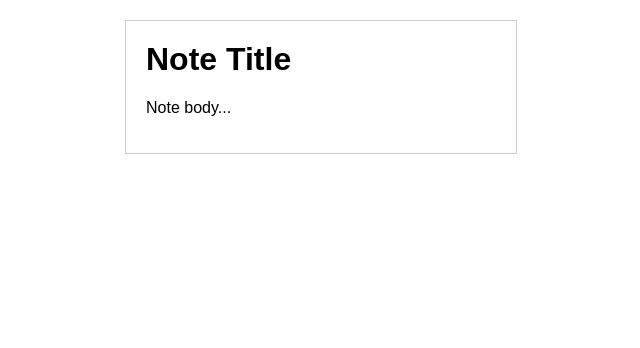
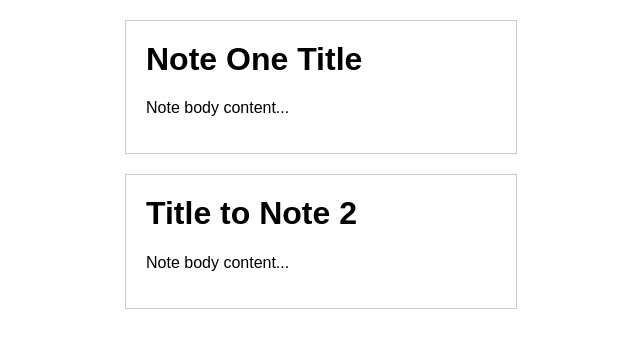
Before and after one commit to j-cam/wellnoted, a React (Create React App) app: page / in a window 1280 px wide. Shown: the top 348 px of the page, without its empty margins (319-959 px from the left). Built offline with nearby package versions, Linux system fonts and the light colour scheme.

Commit message:
Add notes to state and pass via props

```diff
--- a/src/App.js
+++ b/src/App.js
@@ -6,14 +6,27 @@ class App extends Component {
 
   constructor(props) {
     super(props);
+
+    this.state = {
+      notes: [
+        {id: 1, title: "Note One Title", content: "Note body content..."},
+        {id: 2, title: "Title to Note 2", content: "Note body content..."}
+      ],
+    }
   }
 
-  render(props) {
+  render() {
     return (
-
-        <Note />
-
-    );
+      <div>
+      {
+        this.state.notes.map((note) => {
+          return (
+            <Note key={note.id} id={note.id} title={note.title} content={note.content} />
+          );
+        })
+      }
+      </div>
+    )
   }
 
 }
--- a/src/Components/Note/note.jsx
+++ b/src/Components/Note/note.jsx
@@ -4,8 +4,8 @@ import './note.css';
 class Note extends Component {
     constructor(props) {
         super(props);
-        this.title = "Note Title",
-        this.body = "Note body..."
+        this.title = this.props.title;
+        this.body = this.props.content;
     }
 
     render(props) {
```
